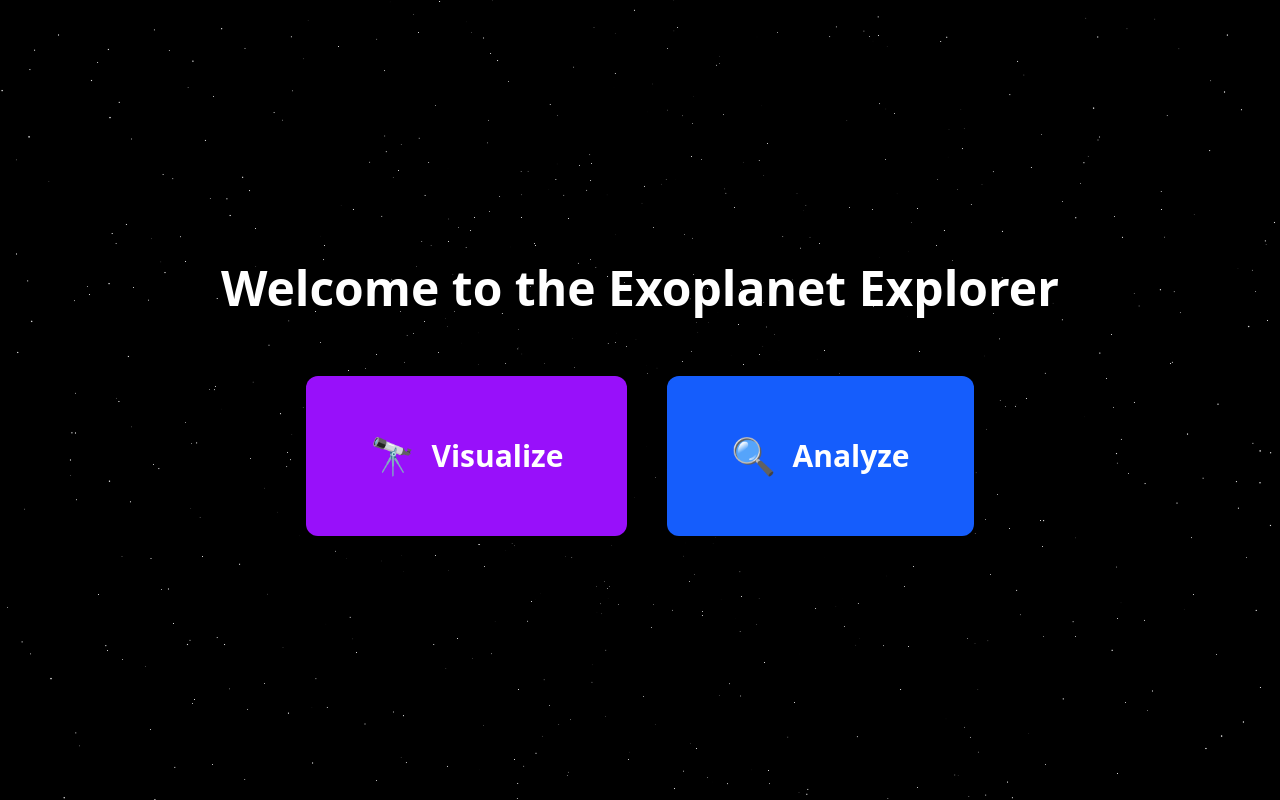
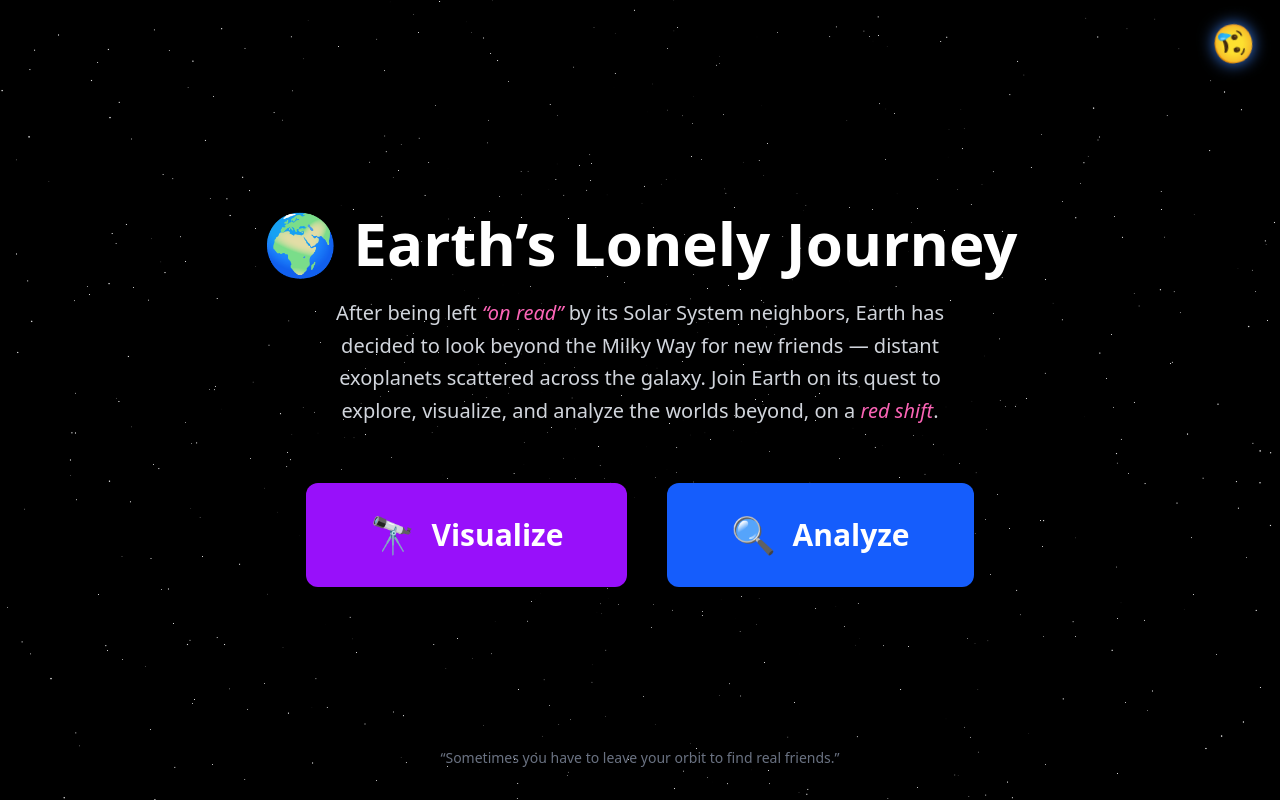
Before and after one commit to MahadSeecs/NasaSpaceAppsChallenge, a React (Vite) app in the folder exo-ui/: page / in a window 1280 px wide. Built offline with nearby package versions, Linux system fonts and the light colour scheme.

Commit message:
added earth meter

```diff
--- a/exo-ui/src/App.jsx
+++ b/exo-ui/src/App.jsx
@@ -5,10 +5,16 @@ import LandingPage from './components/LandingPage';
 import MissionSelectPage from './components/MissionSelectPage';
 import ExoplanetExplorer from './components/ExoplanetExplorer';
 import Analyze from './components/Analyze';
+import { EarthMoodProvider } from "./context/EarthMoodContext";
+import AnimatedEarth from "./components/AnimatedEarth";
 
 const App = () => {
   return (
+    <EarthMoodProvider>
     <Router>
+      <div className="absolute top-6 right-6 z-50">
+          <AnimatedEarth size="small" />
+        </div>
       <Routes>
         <Route path="/" element={<LandingPage />} />
         <Route path="/visualize" element={<MissionSelectPage />} />
@@ -16,6 +22,7 @@ const App = () => {
         <Route path="/analyze" element={<Analyze />} />
       </Routes>
     </Router>
+    </EarthMoodProvider>
   );
 };
 
--- /dev/null
+++ b/exo-ui/src/components/AnimatedEarth.jsx
@@ -0,0 +1,45 @@
+import React from "react";
+import { motion } from "framer-motion";
+import { useEarthMood } from "../context/EarthMoodContext";
+
+const moods = ["😢", "🙂", "😄"];
+
+const AnimatedEarth = ({ size = "medium" }) => {
+  const { mood } = useEarthMood();
+
+  const sizeClasses = {
+    small: "text-4xl",
+    medium: "text-8xl",
+    large: "text-[10rem]",
+  };
+
+  return (
+    <motion.div
+      className={`${sizeClasses[size]} text-white select-none`}
+      animate={{
+        rotate: [0, 360],
+        scale: [1, 1.05, 1],
+      }}
+      transition={{
+        rotate: { duration: 25, repeat: Infinity, ease: "linear" },
+        scale: { duration: 3, repeat: Infinity, ease: "easeInOut" },
+      }}
+    >
+      <motion.span
+        animate={{
+          filter:
+            mood === 0
+              ? "drop-shadow(0 0 8px #3b82f6)"
+              : mood === 1
+              ? "drop-shadow(0 0 15px #22c55e)"
+              : "drop-shadow(0 0 25px #facc15)",
+        }}
+        transition={{ duration: 0.8 }}
+      >
+        {moods[mood]}
+      </motion.span>
+    </motion.div>
+  );
+};
+
+export default AnimatedEarth;
--- a/exo-ui/src/components/LandingPage.jsx
+++ b/exo-ui/src/components/LandingPage.jsx
@@ -1,29 +1,48 @@
 import React from 'react';
 import { useNavigate } from 'react-router-dom';
 import StarfieldBackground from './StarfieldBackground';
+import AnimatedEarth from "./AnimatedEarth";
+import { useEarthMood } from "../context/EarthMoodContext";
+
 
 const LandingPage = () => {
   const navigate = useNavigate();
+  const { cheerUp } = useEarthMood();
 
-  const handleAnalyzeClick = () => navigate('/analyze');
-  const handleVisualizeClick = () => navigate('/visualize');
+  const handleAnalyzeClick = () => {
+    cheerUp();
+    navigate('/analyze');
+};
+
+  const handleVisualizeClick = () => {
+    cheerUp();
+    navigate('/visualize');};
 
   return (
-    <div className="relative h-screen w-full overflow-hidden text-white">
-      {/* Starfield background */}
+    <div className="relative h-screen w-full overflow-hidden text-white font-sans">
+      {/* Starry background */}
       <StarfieldBackground />
 
-      {/* Foreground content */}
-      <div className="absolute inset-0 flex flex-col items-center justify-center z-10">
-        <h1 className="text-5xl font-extrabold mb-16 text-center drop-shadow-lg">
-          Welcome to the Exoplanet Explorer
+      {/* Main Content */}
+      <div className="absolute inset-0 flex flex-col items-center justify-center text-center z-10 px-4">
+
+        <h1 className="text-6xl font-extrabold mb-6 drop-shadow-lg">
+          🌍 Earth’s Lonely Journey
         </h1>
+
+        <p className="text-xl max-w-2xl mb-14 leading-relaxed text-gray-300">
+    After being left <span className="italic text-pink-400">“on read”</span> by its Solar System neighbors,
+    Earth has decided to look beyond the Milky Way for new friends — distant exoplanets
+    scattered across the galaxy. Join Earth on its quest to explore, visualize, and analyze
+    the worlds beyond, on a <span className = "italic text-pink-400"> red shift</span>.
+
+        </p>
 
         <div className="flex flex-col sm:flex-row gap-10">
           {/* Visualize Button */}
           <button
             onClick={handleVisualizeClick}
-            className="bg-purple-600 hover:bg-purple-700 text-white font-extrabold py-15 px-16 rounded-xl text-3xl flex items-center justify-center gap-4 shadow-2xl transition-all transform hover:scale-110 active:scale-100"
+            className="bg-purple-600 hover:bg-purple-700 text-white font-extrabold py-8 px-16 rounded-xl text-3xl flex items-center justify-center gap-4 shadow-2xl transition-all transform hover:scale-110 active:scale-100"
           >
             <span role="img" aria-label="telescope" className="text-4xl">🔭</span>
             Visualize
@@ -32,12 +51,16 @@ const LandingPage = () => {
           {/* Analyze Button */}
           <button
             onClick={handleAnalyzeClick}
-            className="bg-blue-600 hover:bg-blue-700 text-white font-extrabold py-15 px-16 rounded-xl text-3xl flex items-center justify-center gap-4 shadow-2xl transition-all transform hover:scale-110 active:scale-100"
+            className="bg-blue-600 hover:bg-blue-700 text-white font-extrabold py-8 px-16 rounded-xl text-3xl flex items-center justify-center gap-4 shadow-2xl transition-all transform hover:scale-110 active:scale-100"
           >
             <span role="img" aria-label="magnifying-glass" className="text-4xl">🔍</span>
             Analyze
           </button>
         </div>
+
+        <footer className="absolute bottom-8 text-gray-500 text-sm">
+          “Sometimes you have to leave your orbit to find real friends.”
+        </footer>
       </div>
     </div>
   );
--- a/exo-ui/src/components/MissionSelectPage.jsx
+++ b/exo-ui/src/components/MissionSelectPage.jsx
@@ -2,11 +2,15 @@
 import React from 'react';
 import { useNavigate } from 'react-router-dom';
 import StarfieldBackground from './StarfieldBackground';
+import {useEarthMood} from '../context/EarthMoodContext'
 
 const MissionSelectPage = () => {
+
   const navigate = useNavigate();
+  const {cheerUp} = useEarthMood()
 
   const handleMissionSelect = (mission) => {
+    cheerUp();
     navigate(`/visualize/${mission.toLowerCase()}`);
   };
 
--- /dev/null
+++ b/exo-ui/src/context/EarthMoodContext.jsx
@@ -0,0 +1,17 @@
+import React, { createContext, useState, useContext } from "react";
+
+const EarthMoodContext = createContext();
+
+export const EarthMoodProvider = ({ children }) => {
+  const [mood, setMood] = useState(0); // 0 = sad, 1 = neutral, 2 = happy
+
+  const cheerUp = () => setMood((prev) => Math.min(prev + 1, 2));
+
+  return (
+    <EarthMoodContext.Provider value={{ mood, cheerUp }}>
+      {children}
+    </EarthMoodContext.Provider>
+  );
+};
+
+export const useEarthMood = () => useContext(EarthMoodContext);
```
